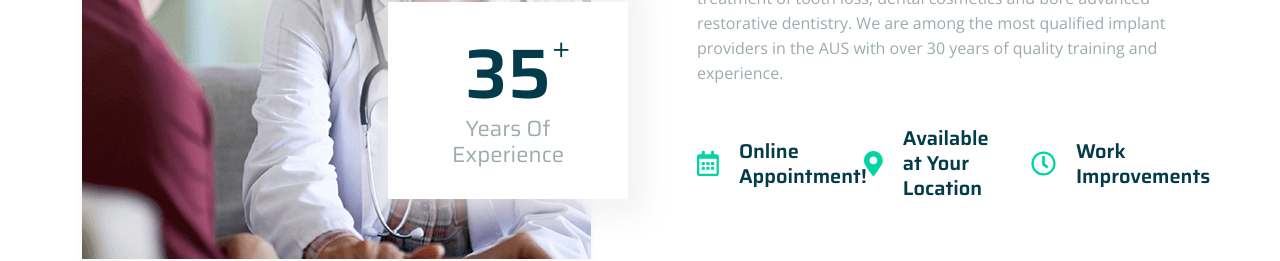
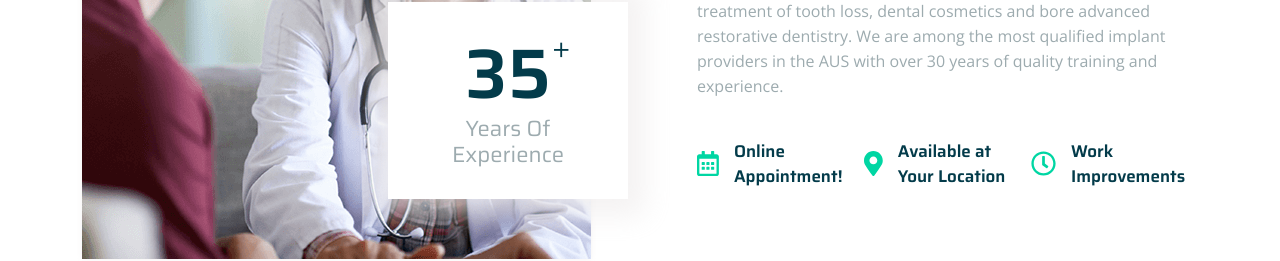
Before and after one commit to mariyapoly/athenity-care, a React (Create React App) app: page / in a window 1280 px wide. Shown: the part 1280-1541 px from the top of the page. Built offline with nearby package versions, Linux system fonts and the light colour scheme; no server answers.

Commit message:
updated about component

```diff
--- a/src/pages/Home/About/About.css
+++ b/src/pages/Home/About/About.css
@@ -35,14 +35,14 @@
 }
 .about-inner p {
     color: #033b4a;
-    font-size: 20px;
+    font-size: 17px;
     font-family: 'Saira', sans-serif;
     font-weight: 600;
     padding-right: 25px;
 }
 .about-icon {
     font-size: 25px;
-    margin-right: 20px;
+    margin-right: 15px;
     color: #00d6a3;
 }
 .experience {
```
